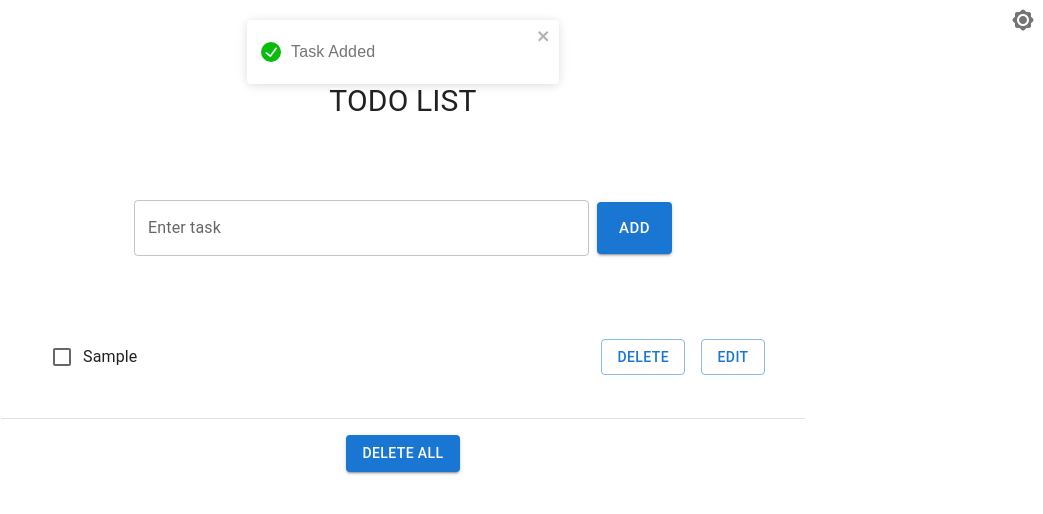
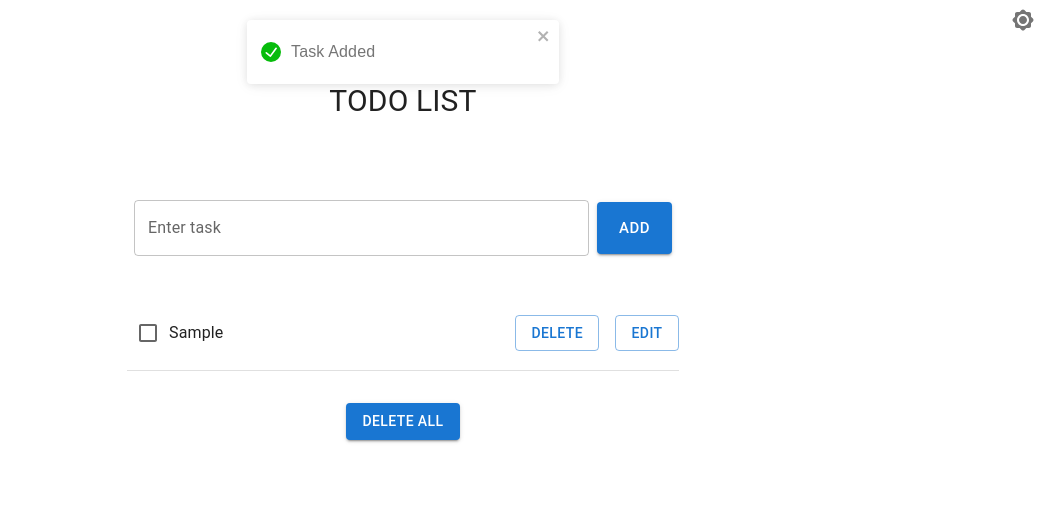
Before and after one commit to viktall/todoApplicationP1, a React (Vite) app: page / in a window 1280 px wide. Both pictures are taken after typing "Sample" into the empty fields and a click on the button "ADD". Shown: the top 514 px of the page, without its empty margins (237-1280 px from the left). Built offline with nearby package versions, Linux system fonts and the light colour scheme.

Commit message:
another commit

```diff
--- a/src/App.jsx
+++ b/src/App.jsx
@@ -141,7 +141,7 @@ const HandleClose = () => {
           <Box sx={{display:'flex', justifyContent:'flex-end'}}>
                 <IconButton onClick={()=> setDarkTheme(!darkTheme)}> {darkTheme? <Brightness3RoundedIcon/> : <BrightnessHighRoundedIcon/>} </IconButton>
           </Box>
-    <Container maxWidth='md'>
+    <Container maxWidth='sm'>
     <Box sx={{height: '100%'}}>
 
 
@@ -173,8 +173,8 @@ const HandleClose = () => {
                       </Box>
 {todoArr.map((todo)=>(
 
-                <Container key={todo.id}>
-                <Box sx={{display:'flex', alignItems:'center', p:5}}>
+                <Box key={todo.id}>
+                <Box sx={{display:'flex', alignItems:'center', py:2}}>
 
 
                     <Box sx={{color:todo.completed? '#00C5CD':'', display:'flex', alignItems:'center', flexGrow:1, cursor:'pointer'}} onClick={()=>ON_COMPLETE(todo)} >
@@ -201,10 +201,10 @@ const HandleClose = () => {
                     <Box>
                         <Divider/>
                     </Box>
-                </Container>
+                </Box>
       ))}
 
-                      {todoArr.length? <Box sx={{my:2, display:'flex', justifyContent:'center' }} >
+                      {todoArr.length? <Box sx={{my:4, pb:4, display:'flex', justifyContent:'center' }} >
                                             <Button variant='contained' onClick={HandleDelAllDiaOpen}> Delete All </Button>
                                       </Box> : <Box display='flex' justifyContent='center'><BgImg/></Box>
 
```
